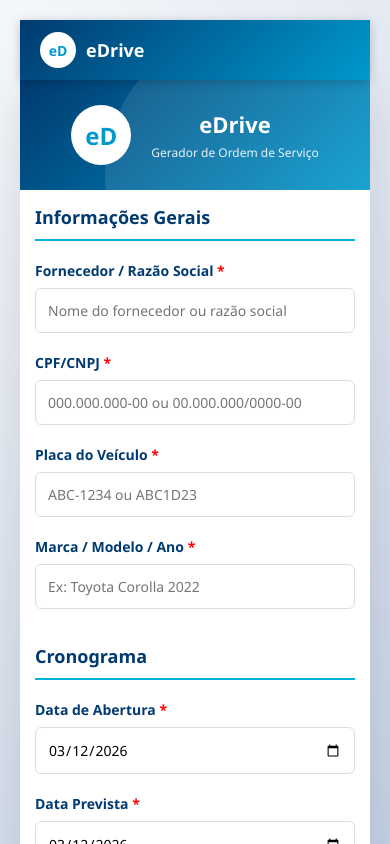
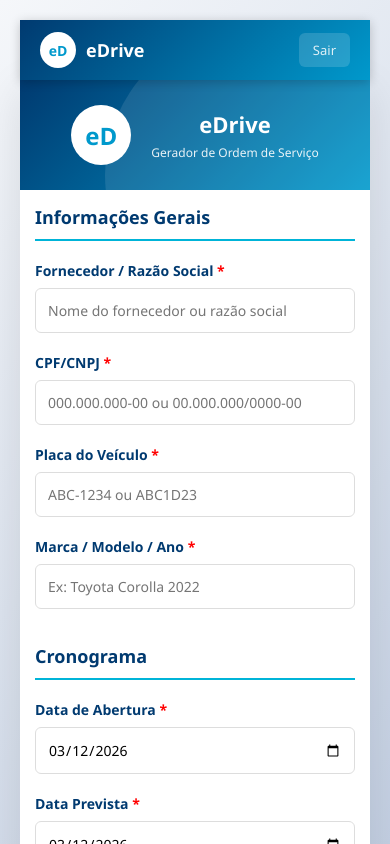
Before and after one commit to biketripjf-del/edrive-os-app, a website: page public/index.html in a window 390 px wide. Drawn offline with Linux system fonts and the light colour scheme; no server answers.

Commit message:
fix: WhatsApp code fallback formats, show Sair button on mobile

```diff
--- a/public/index.html
+++ b/public/index.html
@@ -685,7 +685,8 @@
                 padding: 12px 20px;
             }
 
-            .navbar-links { display: none; }
+            .navbar-links { display: flex; gap: 5px; }
+            .navbar-links a:not(.btn-sair) { display: none; }
 
             .container {
                 border-radius: 0;
```
